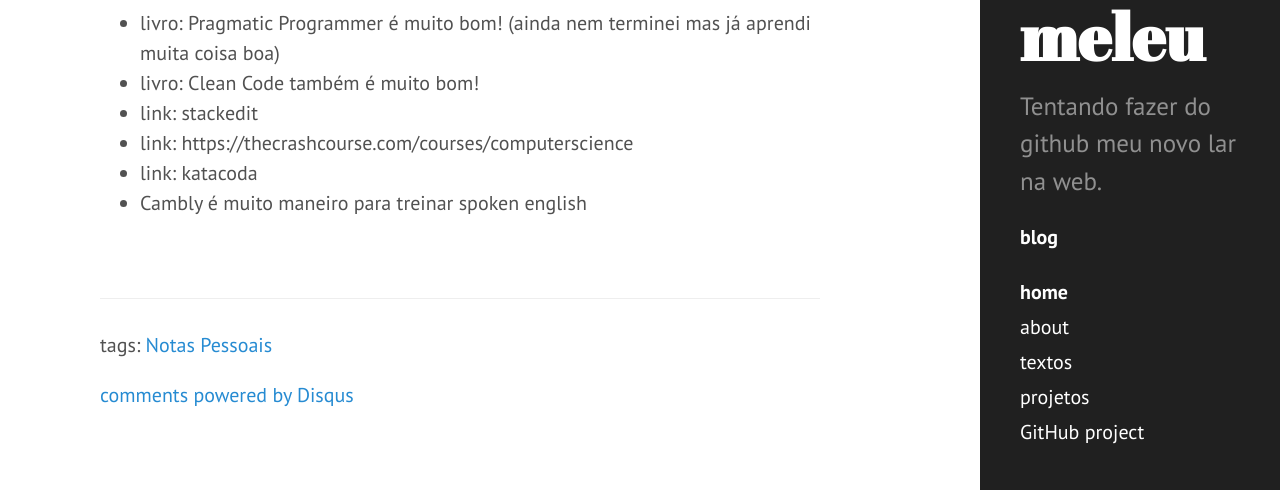
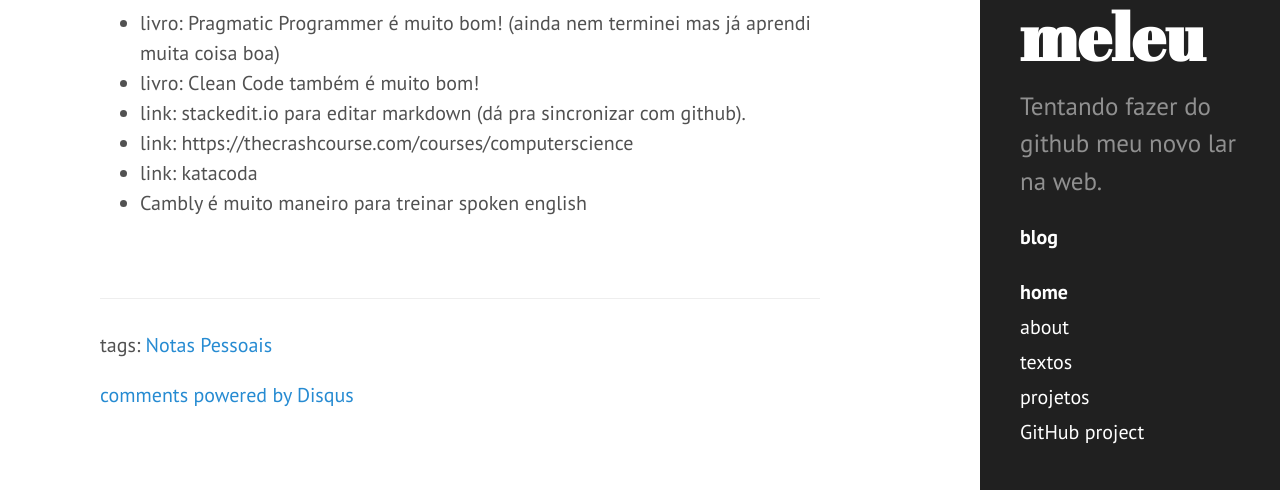
Before and after one commit to meleu/meleu.github.io, a Jekyll site: the page built from _posts/2020-01-24-resumo-de-janeiro.md.md, in a window 1280 px wide and 900 px high, scrolled down 1102 px, cut to the strip 410-900 px from the top of the window. Built offline with Jekyll 4.4.1, drawn with Linux system fonts in a browser that asks for light colours; comment, search, counter and statistics services are not loaded.

Commit message:
_posts/2020-01-24-resumo-de-janeiro.md.md updated from https://stackedit.io/

```diff
--- a/_posts/2020-01-24-resumo-de-janeiro.md.md
+++ b/_posts/2020-01-24-resumo-de-janeiro.md.md
@@ -55,12 +55,12 @@
     - font: Fira Code
 - livro: Pragmatic Programmer é muito bom! (ainda nem terminei mas já aprendi muita coisa boa)
 - livro: Clean Code também é muito bom!
-- link: stackedit
+- link: stackedit.io para editar markdown (dá pra sincronizar com github).
 - link: https://thecrashcourse.com/courses/computerscience
 - link: katacoda
 - Cambly é muito maneiro para treinar spoken english
 
 
 <!--stackedit_data:
-eyJoaXN0b3J5IjpbNDQ1Nzg2OTI2LDM0NDY4OTIzOF19
+eyJoaXN0b3J5IjpbLTE5ODI5MjE5OTMsMzQ0Njg5MjM4XX0=
 -->
```
